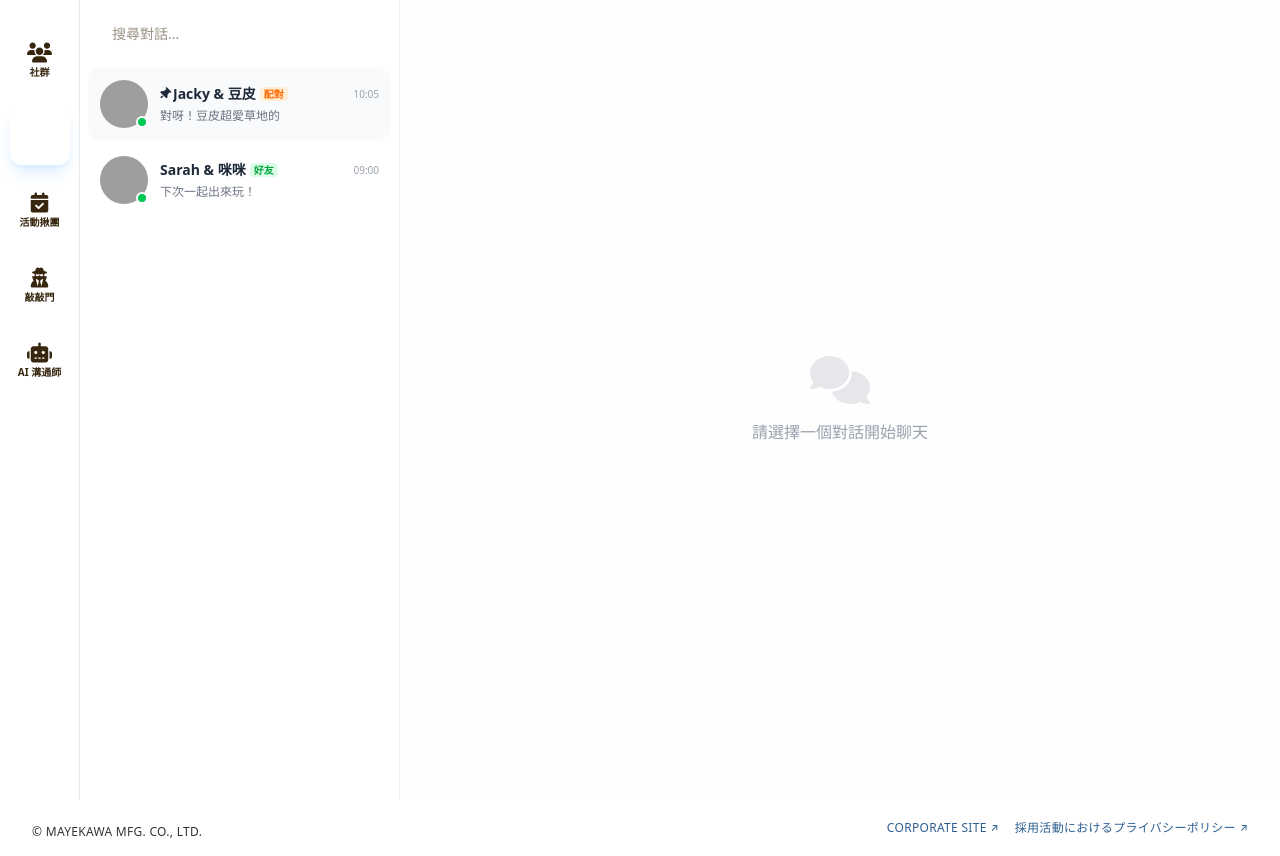
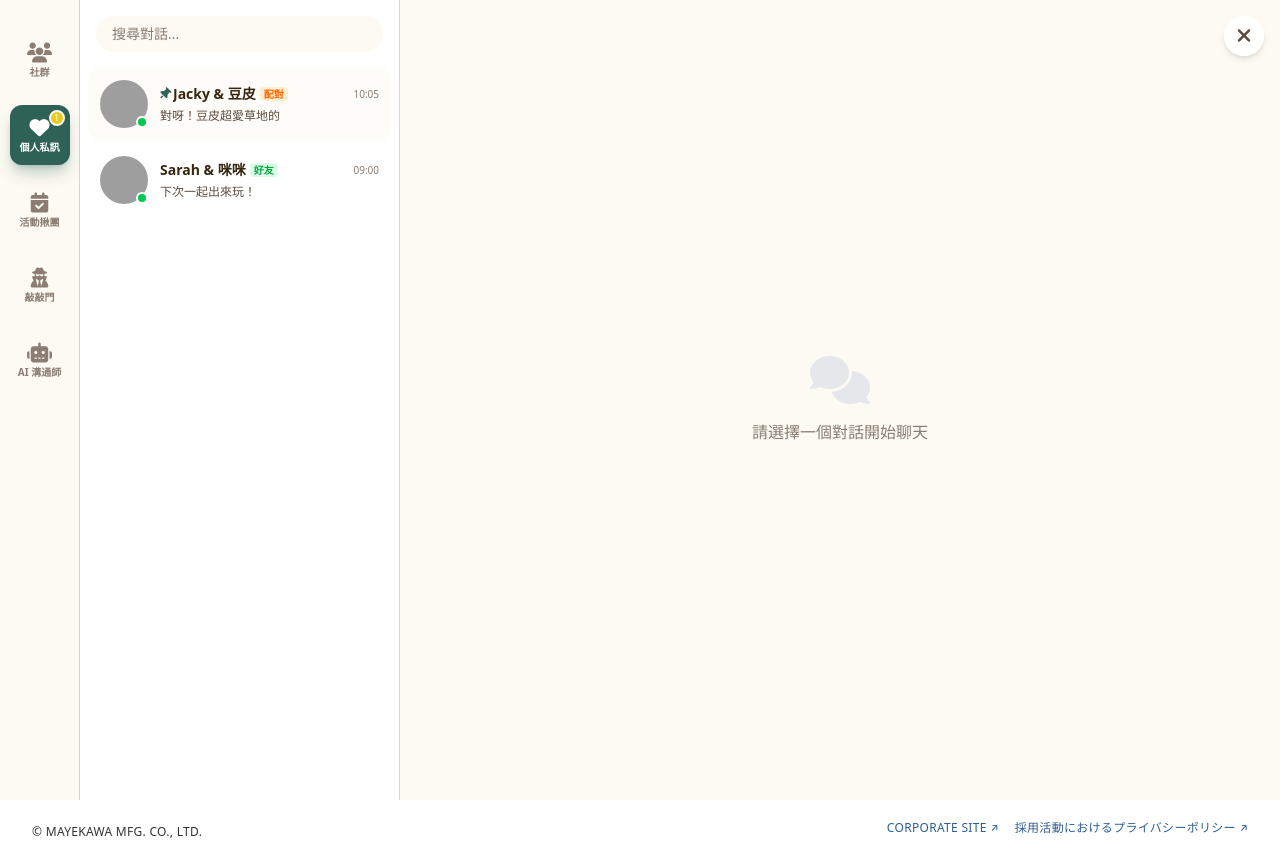
Before and after one commit to pet-human-pet/PetPetNi, a Vue app: page /chat-test in a window 1280 px wide. Built offline with nearby package versions, Linux system fonts and the light colour scheme; grey boxes are pictures that could not be loaded; a web font is replaced by a local one.

Commit message:
fix&layout: 新增關閉按鈕及跳轉頁、調整配色及檢舉按鈕位置

```diff
--- a/src/views/ChatRoomView.vue
+++ b/src/views/ChatRoomView.vue
@@ -1,7 +1,9 @@
 <script setup>
 import { ref, computed, watch, nextTick, onMounted, onUnmounted } from 'vue'
+import { useRouter } from 'vue-router'
 import { useChatStore } from '@/stores/chat.js'
 
+const router = useRouter()
 const store = useChatStore()
 const messageInput = ref('')
 const msgContainer = ref(null)
@@ -89,42 +91,54 @@ watch(() => store.activeChatId, () => {
 </script>
 
 <template>
-  <div class="w-screen h-screen overflow-hidden bg-white flex flex-col-reverse md:flex-row font-(--font-zen)">
+  <div class="relative w-screen h-screen overflow-hidden bg-bg-surface flex flex-col-reverse md:flex-row font-sans">
+    <!-- Close Button -->
+    <button
+      class="absolute top-4 right-4 z-50 flex h-10 w-10 items-center justify-center rounded-full bg-bg-surface/80 text-fg-secondary shadow-md transition-all hover:bg-bg-base hover:text-brand-accent max-md:top-2 max-md:right-2"
+      title="關閉"
+      type="button"
+      @click="router.back()"
+    >
+      <i class="fa-solid fa-xmark text-xl"></i>
+    </button>
 
-    <div class="
-      shrink-0 w-full h-15 bg-white border-t border-[#EAEAEA] flex flex-row justify-around items-center z-50
-      md:w-20 md:h-full md:bg-(--bg-main) md:border-t-0 md:border-r md:flex-col md:justify-start md:pt-7.5 md:z-auto
+    <!-- Left Nav -->
+    <div
+class="
+      shrink-0 w-full h-15 bg-bg-surface border-t border-border-default flex flex-row justify-around items-center z-50
+      md:w-20 md:h-full md:bg-bg-base md:border-t-0 md:border-r md:flex-col md:justify-start md:pt-7.5 md:z-auto
     ">
       <div
         v-for="item in navItems" :key="item.key"
         class="
-          relative flex flex-col justify-center items-center cursor-pointer text-text-grey transition-all duration-200
+          relative flex flex-col justify-center items-center cursor-pointer text-fg-muted transition-all duration-200
           w-full h-full md:w-15 md:h-15 md:rounded-xl md:mb-3.75 md:flex-none
-          hover:bg-[#E1E8EF] hover:text-primary-blue)
+          hover:bg-black/5 hover:text-brand-primary
         "
-        :class="{ 'bg-primary-blue! text-white! shadow-lg shadow-blue-300/30': store.currentCategory === item.key }"
+        :class="{ 'bg-brand-primary! text-white! shadow-lg shadow-brand-primary/30': store.currentCategory === item.key }"
         @click="store.switchCategory(item.key)"
       >
         <i class="fa-solid text-[20px] mb-1" :class="item.icon"></i>
         <div class="text-[10px] font-bold leading-none">{{ item.label }}</div>
-        <div v-if="item.badge" class="absolute top-1.25 right-1.25 w-4 h-4 bg-danger text-white text-[9px] rounded-full flex justify-center items-center border-2 border-(--bg-main)">
+        <div v-if="item.badge" class="absolute top-1.25 right-1.25 w-4 h-4 bg-brand-accent text-white text-[9px] rounded-full flex justify-center items-center border-2 border-bg-base">
           {{ item.badge }}
         </div>
       </div>
     </div>
 
-    <div class="shrink-0 flex-1 bg-white flex flex-col pb-15 md:w-[320px] md:h-full md:flex-none md:border-r md:border-[#f0f0f0] md:pb-0 relative">
+    <!-- Middle Chat List -->
+    <div class="shrink-0 flex-1 bg-bg-surface flex flex-col pb-15 md:w-[320px] md:h-full md:flex-none md:border-r md:border-border-default md:pb-0 relative">
       <div class="p-4 shrink-0">
-        <input type="text" placeholder="搜尋對話..." class="w-full bg-(--bg-main) rounded-full px-4 py-2 text-sm outline-none">
+        <input type="text" placeholder="搜尋對話..." class="w-full bg-bg-base rounded-full px-4 py-2 text-sm text-fg-primary outline-none placeholder:text-fg-muted">
       </div>
 
       <div class="flex-1 overflow-y-auto px-2 no-scrollbar">
         <div
           v-for="chat in store.currentChatList" :key="chat.id"
+          class="flex items-center p-3 rounded-xl cursor-pointer hover:bg-bg-base mb-1 relative group transition-colors"
+          :class="{'bg-bg-base': store.activeChatId === chat.id, 'bg-bg-base/50': chat.pinned}"
           @click="store.openChat(chat.id)"
           @contextmenu="openContextMenu($event, chat)"
-          class="flex items-center p-3 rounded-xl cursor-pointer hover:bg-gray-50 mb-1 relative group transition-colors"
-          :class="{'bg-blue-50': store.activeChatId === chat.id, 'bg-gray-50': chat.pinned}"
         >
           <div class="relative">
             <div class="w-12 h-12 rounded-full bg-cover bg-center bg-gray-200" :style="{backgroundImage: `url(${chat.avatar})`}"></div>
@@ -132,56 +146,59 @@ watch(() => store.activeChatId, () => {
           </div>
           <div class="ml-3 flex-1 min-w-0">
             <div class="flex justify-between items-center mb-1">
-              <div class="font-bold text-gray-800 text-sm flex items-center gap-1">
-                <i v-if="chat.pinned" class="fa-solid fa-thumbtack text-primary-blue text-xs rotate-45"></i>
+              <div class="font-bold text-fg-primary text-sm flex items-center gap-1">
+                <i v-if="chat.pinned" class="fa-solid fa-thumbtack text-brand-primary text-xs rotate-45"></i>
                 <span class="truncate">{{ chat.name }}</span>
                 <span v-if="chat.status === 'matching'" class="bg-orange-100 text-orange-500 text-[10px] px-1 rounded">配對</span>
                 <span v-if="chat.status === 'friend'" class="bg-green-100 text-green-600 text-[10px] px-1 rounded">好友</span>
                 <span v-if="chat.type === 'knock'" class="bg-purple-100 text-purple-600 text-[10px] px-1 rounded">敲敲門</span>
               </div>
-              <span class="text-[10px] text-gray-400 whitespace-nowrap">{{ chat.msgs.length ? chat.msgs[chat.msgs.length-1].time : '' }}</span>
+              <span class="text-[10px] text-fg-muted whitespace-nowrap">{{ chat.msgs.length ? chat.msgs[chat.msgs.length-1].time : '' }}</span>
             </div>
-            <div class="text-xs text-gray-500 truncate h-4">
+            <div class="text-xs text-fg-secondary truncate h-4">
               {{ chat.msgs.length ? chat.msgs[chat.msgs.length-1].text : '點擊開始聊天' }}
             </div>
           </div>
         </div>
       </div>
 
-      <div v-if="contextMenu.visible" class="fixed bg-white shadow-xl rounded-lg py-2 w-32 z-9999 border border-gray-100 text-sm" :style="{ top: contextMenu.y + 'px', left: contextMenu.x + 'px' }">
-        <div @click="handleMenuAction('pin')" class="px-4 py-2 hover:bg-gray-50 cursor-pointer flex items-center gap-2">
-          <i class="fa-solid fa-thumbtack text-gray-400"></i> {{ contextMenu.pinned ? '取消置頂' : '置頂' }}
+      <!-- Context Menu -->
+      <div v-if="contextMenu.visible" class="fixed bg-bg-surface shadow-xl rounded-lg py-2 w-32 z-9999 border border-border-default text-sm text-fg-primary" :style="{ top: contextMenu.y + 'px', left: contextMenu.x + 'px' }">
+        <div class="px-4 py-2 hover:bg-bg-base cursor-pointer flex items-center gap-2" @click="handleMenuAction('pin')">
+          <i class="fa-solid fa-thumbtack text-fg-muted"></i> {{ contextMenu.pinned ? '取消置頂' : '置頂' }}
         </div>
-        <div @click="handleMenuAction('delete')" class="px-4 py-2 hover:bg-red-50 text-red-500 cursor-pointer flex items-center gap-2 border-t border-gray-100 mt-1">
+        <div class="px-4 py-2 hover:bg-red-50 text-red-500 cursor-pointer flex items-center gap-2 border-t border-border-default mt-1" @click="handleMenuAction('delete')">
           <i class="fa-solid fa-trash-can"></i> 刪除/退出
         </div>
       </div>
     </div>
 
-    <div class="
-      flex-1 h-full min-w-0 bg-[#FEFEFE] relative flex flex-col
+    <!-- Right Chat Area -->
+    <div
+class="
+      flex-1 h-full min-w-0 bg-bg-base relative flex flex-col
       fixed inset-0 z-20 md:static md:translate-x-0 transition-transform duration-300 transform translate-x-full
     " :class="{ 'translate-x-0!': store.activeChatId }">
 
-      <div v-if="!store.activeChat" class="hidden md:flex flex-col items-center justify-center h-full text-gray-400">
+      <div v-if="!store.activeChat" class="hidden md:flex flex-col items-center justify-center h-full text-fg-muted">
         <i class="fa-solid fa-comments text-5xl mb-4 text-gray-200"></i>
         <p>請選擇一個對話開始聊天</p>
       </div>
 
       <div v-else class="flex flex-col h-full relative">
-        <div class="h-17.5 bg-white border-b border-gray-100 flex items-center justify-between px-6 shrink-0 z-10">
+        <div class="h-17.5 bg-bg-surface border-b border-border-default flex items-center justify-between px-6 shrink-0 z-10">
           <div class="flex items-center gap-3">
-             <i class="fa-solid fa-chevron-left md:hidden text-xl cursor-pointer" @click="store.activeChatId=null"></i>
+             <i class="fa-solid fa-chevron-left md:hidden text-xl cursor-pointer text-fg-primary" @click="store.activeChatId=null"></i>
              <div class="w-10 h-10 rounded-full bg-cover bg-gray-200" :style="{backgroundImage: `url(${store.activeChat.avatar})`}"></div>
              <div>
-               <div class="font-bold text-gray-800 flex items-center gap-2">
+               <div class="font-bold text-fg-primary flex items-center gap-2">
                    {{ store.activeChat.name }}
                    <span v-if="timeLeft" class="text-xs bg-red-100 text-red-500 px-2 rounded-full">{{ timeLeft }}</span>
                </div>
-               <div class="text-xs text-gray-500">{{ store.activeChat.status === 'matching' ? '配對互動中' : '線上' }}</div>
+               <div class="text-xs text-fg-secondary">{{ store.activeChat.status === 'matching' ? '配對互動中' : '線上' }}</div>
              </div>
           </div>
-          <div class="flex gap-4 text-gray-400">
+          <div class="flex gap-4 text-fg-muted pr-10 md:pr-12">
               <i class="fa-solid fa-triangle-exclamation hover:text-red-500 cursor-pointer" @click="reportMessage"></i>
           </div>
         </div>
@@ -189,42 +206,55 @@ watch(() => store.activeChatId, () => {
         <div v-if="store.activeChat.notice" class="bg-yellow-50 text-yellow-800 px-4 py-2 text-sm flex items-center border-b border-yellow-100 shrink-0">
           <i class="fa-solid fa-bullhorn mr-2"></i> {{ store.activeChat.notice }}
         </div>
+
+        <!-- Knock Pending Banner -->
         <div v-if="store.activeChat.type === 'knock' && store.activeChat.status === 'pending'" class="absolute bottom-0 left-0 w-full bg-red-50 p-4 border-t border-red-100 z-20 flex flex-col items-center gap-2">
             <div class="text-red-500 font-bold text-sm">這是一則敲敲門訊息，是否接受？</div>
             <div class="flex gap-4">
-                <button @click="store.rejectStranger(store.activeChatId)" class="px-4 py-1 bg-gray-200 rounded-full text-gray-600 text-sm">刪除</button>
-                <button @click="store.acceptStranger(store.activeChatId)" class="px-4 py-1 bg-(--color-primary-blue)text-white rounded-full text-sm">接受</button>
+                <button class="px-4 py-1 bg-gray-200 rounded-full text-gray-600 text-sm" @click="store.rejectStranger(store.activeChatId)">刪除</button>
+                <button class="px-4 py-1 bg-brand-primary text-white rounded-full text-sm" @click="store.acceptStranger(store.activeChatId)">接受</button>
             </div>
         </div>
-        <div v-if="isInputDisabled && store.activeChat.status !== 'pending' && store.activeChat.status !== 'friend'" class="absolute bottom-0 left-0 w-full bg-blue-50 p-4 border-t border-blue-100 z-20 flex flex-col items-center gap-2">
-            <div class="text-primary-blue font-bold text-sm">互動已達上限，是否成為好友？</div>
+
+        <!-- Friend Request Banner -->
+        <div v-if="isInputDisabled && store.activeChat.status !== 'pending' && store.activeChat.status !== 'friend'" class="absolute bottom-0 left-0 w-full bg-bg-base p-4 border-t border-border-default z-20 flex flex-col items-center gap-2">
+            <div class="text-brand-primary font-bold text-sm">互動已達上限，是否成為好友？</div>
             <div class="flex gap-4">
-                <button @click="store.rejectFriend(store.activeChatId)" class="px-4 py-1 bg-gray-200 rounded-full text-gray-600 text-sm">拒絕</button>
-                <button @click="store.becomeFriend(store.activeChatId)" class="px-4 py-1 bg-primary-blue text-white rounded-full text-sm">成為好友</button>
+                <button class="px-4 py-1 bg-gray-200 rounded-full text-gray-600 text-sm" @click="store.rejectFriend(store.activeChatId)">拒絕</button>
+                <button class="px-4 py-1 bg-brand-primary text-white rounded-full text-sm" @click="store.becomeFriend(store.activeChatId)">成為好友</button>
             </div>
         </div>
-        <div v-if="store.activeChat.type === 'ai'" class="bg-gray-50 p-2 flex gap-2 overflow-x-auto no-scrollbar border-b border-gray-200 shrink-0">
-          <button v-for="prompt in store.activeChat.prompts" :key="prompt" @click="store.sendAiPrompt(prompt)" class="whitespace-nowrap px-3 py-1 bg-white border border-blue-200 text-blue-500 rounded-full text-xs hover:bg-blue-50">{{ prompt }}</button>
+
+        <!-- AI Prompts -->
+        <div v-if="store.activeChat.type === 'ai'" class="bg-bg-base p-2 flex gap-2 overflow-x-auto no-scrollbar border-b border-border-default shrink-0">
+          <button v-for="prompt in store.activeChat.prompts" :key="prompt" class="whitespace-nowrap px-3 py-1 bg-bg-surface border border-brand-primary text-brand-primary rounded-full text-xs hover:bg-brand-primary hover:text-white" @click="store.sendAiPrompt(prompt)">{{ prompt }}</button>
         </div>
 
-        <div class="flex-1 overflow-y-auto p-6 space-y-4 bg-[#F0F4F8] no-scrollbar" ref="msgContainer">
+        <!-- Message Container -->
+        <div ref="msgContainer" class="flex-1 overflow-y-auto p-6 space-y-4 bg-bg-base no-scrollbar">
           <div v-for="msg in store.activeChat.msgs" :key="msg.id" class="flex" :class="msg.sender === 'me' ? 'justify-end' : 'justify-start'">
             <div v-if="msg.sender !== 'me'" class="w-9 h-9 rounded-full bg-gray-300 mr-2 bg-cover" :style="{backgroundImage: `url(${store.activeChat.avatar})`}"></div>
             <div class="group relative max-w-[70%]">
-              <div class="px-4 py-3 rounded-2xl text-sm leading-relaxed break-all" :class="msg.sender === 'me' ? 'bg-primary-blue text-white rounded-br-sm' : 'bg-white text-gray-800 rounded-bl-sm border border-gray-200'">{{ msg.text }}</div>
-              <div v-if="msg.sender !== 'me'" @click="reportMessage" class="hidden group-hover:block absolute -right-6 top-2 text-gray-300 hover:text-red-400 cursor-pointer"><i class="fa-solid fa-flag"></i></div>
-              <div class="text-[10px] text-gray-400 mt-1" :class="msg.sender==='me'?'text-right':''">{{ msg.time }} <span v-if="msg.sender==='me'">已讀 {{msg.read}}</span></div>
+              <div
+                class="px-4 py-3 rounded-2xl text-sm leading-relaxed break-all shadow-sm"
+                :class="msg.sender === 'me' ? 'bg-brand-primary text-white rounded-br-sm' : 'bg-bg-surface text-fg-primary rounded-bl-sm border border-border-default'"
+              >
+                {{ msg.text }}
+              </div>
+              <div v-if="msg.sender !== 'me'" class="hidden group-hover:block absolute -right-6 top-2 text-fg-muted hover:text-red-400 cursor-pointer" @click="reportMessage"><i class="fa-solid fa-flag"></i></div>
+              <div class="text-[10px] text-fg-muted mt-1" :class="msg.sender==='me'?'text-right':''">{{ msg.time }} <span v-if="msg.sender==='me'">已讀 {{msg.read}}</span></div>
             </div>
           </div>
         </div>
 
-        <div v-if="!isInputDisabled" class="p-4 bg-white border-t border-gray-100 flex items-end gap-3 shrink-0 pb-7.5 md:pb-4">
-          <div class="flex-1 bg-(--bg-main) rounded-2xl flex items-center px-4 py-2 relative">
-            <textarea v-model="messageInput" placeholder="輸入訊息..." rows="1" class="flex-1 bg-transparent border-none outline-none resize-none text-sm max-h-20" @keydown.enter.prevent="handleSend"></textarea>
-            <div v-if="store.activeChat.type === 'knock'" class="text-[10px] mr-2" :class="isOverCharLimit ? 'text-red-500 font-bold' : 'text-gray-400'">{{ charCount }}/30</div>
-            <i class="fa-solid fa-image text-gray-400 ml-2 cursor-pointer hover:text-blue-500" @click="handleImageUpload"></i>
+        <!-- Input Area -->
+        <div v-if="!isInputDisabled" class="p-4 bg-bg-surface border-t border-border-default flex items-end gap-3 shrink-0 pb-7.5 md:pb-4">
+          <div class="flex-1 bg-bg-base rounded-2xl flex items-center px-4 py-2 relative border border-transparent focus-within:border-brand-primary transition-colors">
+            <textarea v-model="messageInput" placeholder="輸入訊息..." rows="1" class="flex-1 bg-transparent border-none outline-none resize-none text-sm text-fg-primary placeholder:text-fg-muted max-h-20" @keydown.enter.prevent="handleSend"></textarea>
+            <div v-if="store.activeChat.type === 'knock'" class="text-[10px] mr-2" :class="isOverCharLimit ? 'text-red-500 font-bold' : 'text-fg-muted'">{{ charCount }}/30</div>
+            <i class="fa-solid fa-image text-fg-muted ml-2 cursor-pointer hover:text-brand-primary" @click="handleImageUpload"></i>
           </div>
-          <button @click="handleSend" class="w-10 h-10 rounded-full bg-primary-yellow flex items-center justify-center text-gray-700 hover:scale-95 transition-transform"><i class="fa-solid fa-paper-plane"></i></button>
+          <button class="w-10 h-10 rounded-full bg-btn-primary flex items-center justify-center text-fg-primary hover:scale-95 transition-transform shadow-md" @click="handleSend"><i class="fa-solid fa-paper-plane"></i></button>
         </div>
       </div>
     </div>
```
